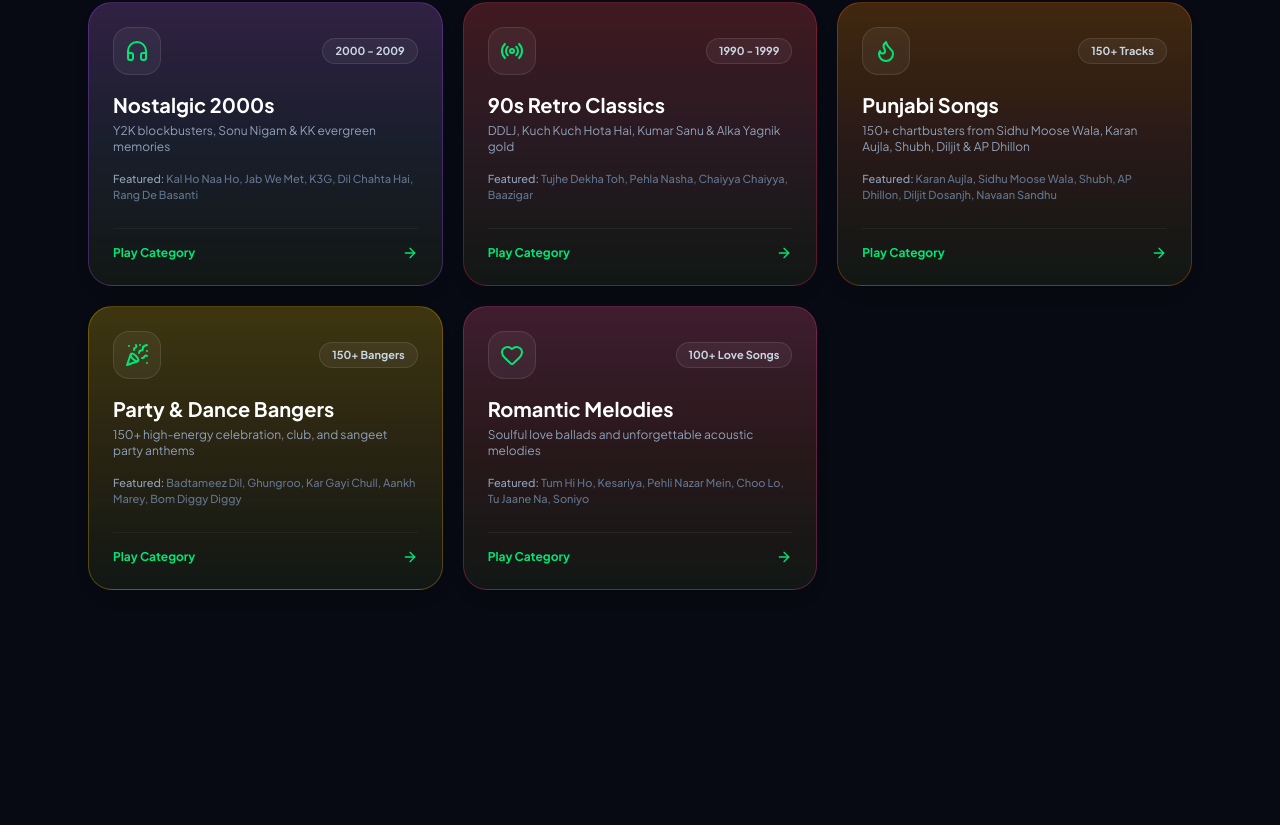
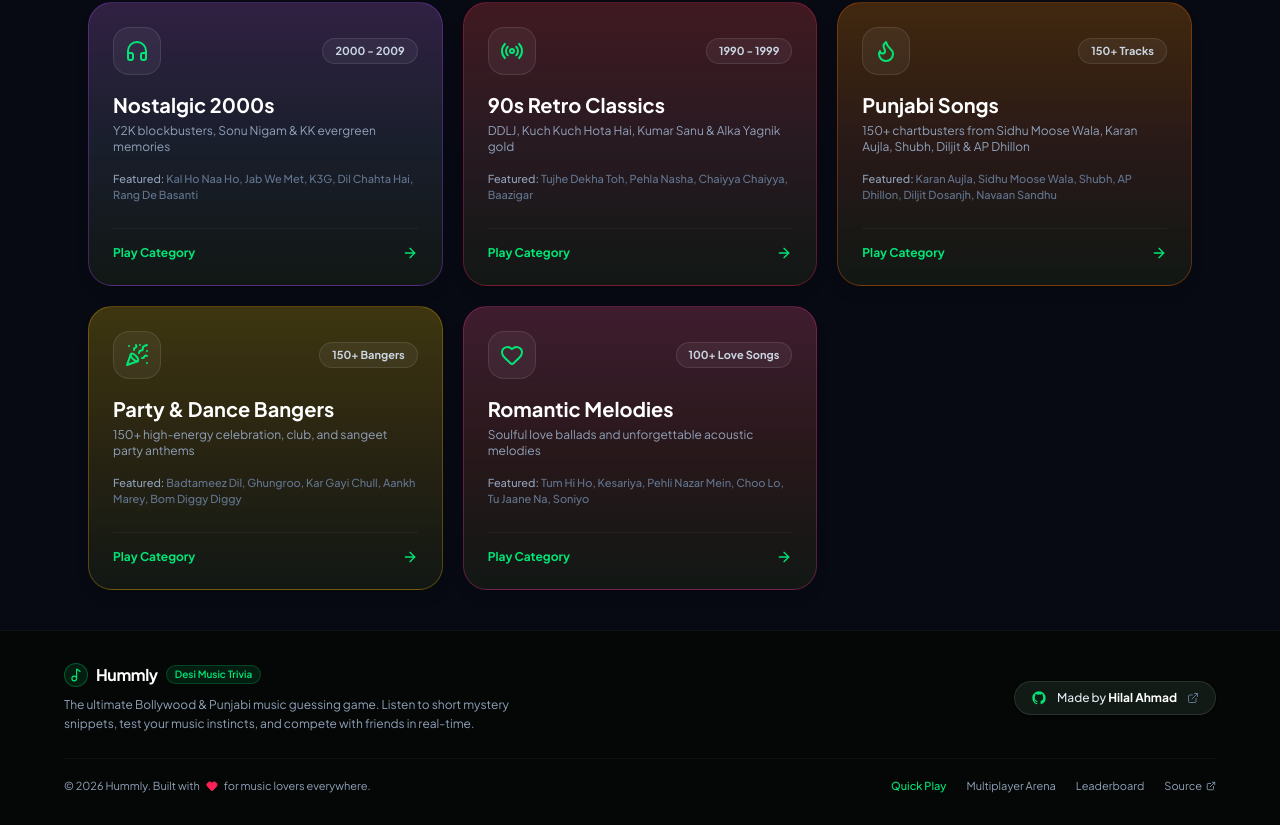
Before and after one commit to HilalAhmad01/Hummly, a Next.js app: page / in a window 1280 px wide. Shown: the part 1588-2413 px from the top of the page. Before the commit the page ends 2218 px from the top, so only its background shows below. Built offline with nearby package versions, Linux system fonts and the light colour scheme; no server answers.

Commit message:
docs(readme): rename to Hummly with creator credits & add footer with GitHub link to HilalAhmad01

```diff
--- a/src/app/layout.tsx
+++ b/src/app/layout.tsx
@@ -3,6 +3,7 @@
 import { Analytics } from '@vercel/analytics/next';
 import './globals.css';
 import Navbar from '@/components/layout/Navbar';
+import Footer from '@/components/layout/Footer';
 
 const jakarta = Plus_Jakarta_Sans({
   subsets: ['latin'],
@@ -44,6 +45,7 @@
       <body className="bg-[#060A08] text-slate-100 min-h-screen flex flex-col antialiased selection:bg-[#00E575] selection:text-black">
         <Navbar />
         <main className="flex-1 relative z-10 flex flex-col">{children}</main>
+        <Footer />
         <Analytics />
       </body>
     </html>
--- a/src/components/layout/Footer.tsx
+++ b/src/components/layout/Footer.tsx
@@ -1,52 +1,82 @@
 import React from 'react';
 import Link from 'next/link';
-import { Heart, Music2, ShieldCheck, Sparkles } from 'lucide-react';
+import { Music2, Heart, ExternalLink } from 'lucide-react';
 
 export default function Footer() {
   return (
-    <footer className="w-full border-t border-white/5 bg-[#05080F]/90 mt-auto py-8 px-4 sm:px-6 pb-20 md:pb-8 text-slate-400 text-xs">
+    <footer className="w-full border-t border-white/5 bg-[#050806]/95 backdrop-blur-md mt-auto py-8 px-4 sm:px-6 pb-20 md:pb-8 text-slate-400 text-xs relative z-20">
       <div className="max-w-6xl mx-auto flex flex-col md:flex-row items-center justify-between gap-6 text-center md:text-left">
         {/* Brand & Mission */}
-        <div className="flex flex-col gap-1.5 items-center md:items-start">
+        <div className="flex flex-col gap-2 items-center md:items-start">
           <div className="flex items-center gap-2">
-            <Music2 className="w-4 h-4 text-emerald-400" />
-            <span className="font-bold text-slate-200 text-sm">SwaraGuess</span>
-            <span className="text-[10px] px-1.5 py-0.5 rounded bg-emerald-500/10 text-emerald-400 border border-emerald-500/20">
-              Bollywood Edition
+            <div className="w-6 h-6 rounded-full bg-[#00E575]/10 border border-[#00E575]/30 flex items-center justify-center text-[#00E575]">
+              <Music2 className="w-3.5 h-3.5" />
+            </div>
+            <span className="font-bold text-white text-base tracking-tight">Hummly</span>
+            <span className="text-[10px] font-semibold px-2 py-0.5 rounded-full bg-[#00E575]/10 text-[#00E575] border border-[#00E575]/20">
+              Desi Music Trivia
             </span>
           </div>
-          <p className="max-w-md text-slate-400 text-xs">
-            A free, non-commercial trivia game testing your knowledge of iconic Hindi cinema songs across all eras.
+          <p className="max-w-md text-slate-400 text-xs leading-relaxed">
+            The ultimate Bollywood & Punjabi music guessing game. Listen to short mystery snippets, test your music instincts, and compete with friends in real-time.
           </p>
         </div>
 
-        {/* Compliant Attributions */}
-        <div className="flex flex-wrap items-center justify-center md:justify-end gap-x-6 gap-y-2 text-[11px] text-slate-400">
-          <div className="flex items-center gap-1.5">
-            <ShieldCheck className="w-3.5 h-3.5 text-emerald-400" />
-            <span>Official 30s previews via Apple Music & Deezer</span>
-          </div>
-          <div className="flex items-center gap-1.5">
-            <Sparkles className="w-3.5 h-3.5 text-amber-400" />
-            <span>Video clips via YouTube IFrame</span>
-          </div>
+        {/* Creator Badge & GitHub Link */}
+        <div className="flex flex-col sm:flex-row items-center gap-3">
+          <a
+            href="https://github.com/HilalAhmad01"
+            target="_blank"
+            rel="noopener noreferrer"
+            className="group flex items-center gap-2.5 px-4 py-2 rounded-full bg-[#111A15] hover:bg-[#18261F] border border-white/10 hover:border-[#00E575]/40 text-slate-200 hover:text-white transition-all shadow-sm cursor-pointer"
+          >
+            {/* Crisp GitHub SVG */}
+            <svg
+              className="w-4 h-4 text-[#00E575] group-hover:scale-110 transition-transform fill-current"
+              viewBox="0 0 24 24"
+              aria-hidden="true"
+            >
+              <path
+                fillRule="evenodd"
+                clipRule="evenodd"
+                d="M12 2C6.477 2 2 6.484 2 12.017c0 4.425 2.865 8.18 6.839 9.504.5.092.682-.217.682-.483 0-.237-.008-.868-.013-1.703-2.782.605-3.369-1.343-3.369-1.343-.454-1.158-1.11-1.466-1.11-1.466-.908-.62.069-.608.069-.608 1.003.07 1.53 1.032 1.53 1.032.892 1.53 2.341 1.088 2.91.832.092-.647.35-1.088.636-1.338-2.22-.253-4.555-1.113-4.555-4.951 0-1.093.39-1.988 1.029-2.688-.103-.253-.446-1.272.098-2.65 0 0 .84-.27 2.75 1.026A9.564 9.564 0 0112 6.844c.85.004 1.705.115 2.504.337 1.909-1.296 2.747-1.027 2.747-1.027.546 1.379.202 2.398.1 2.651.64.7 1.028 1.595 1.028 2.688 0 3.848-2.339 4.695-4.566 4.943.359.309.678.92.678 1.855 0 1.338-.012 2.419-.012 2.747 0 .268.18.58.688.482A10.019 10.019 0 0022 12.017C22 6.484 17.522 2 12 2z"
+              />
+            </svg>
+            <span className="text-xs font-medium">
+              Made by <span className="font-bold text-white group-hover:text-[#00E575] transition-colors">Hilal Ahmad</span>
+            </span>
+            <ExternalLink className="w-3 h-3 text-slate-500 group-hover:text-[#00E575] transition-colors" />
+          </a>
         </div>
       </div>
 
-      <div className="max-w-6xl mx-auto mt-6 pt-4 border-t border-white/5 flex flex-col sm:flex-row items-center justify-between gap-3 text-[11px]">
-        <p className="text-slate-400">
-          &copy; {new Date().getFullYear()} SwaraGuess. Created for Bollywood music lovers everywhere.
+      {/* Bottom Row */}
+      <div className="max-w-6xl mx-auto mt-6 pt-5 border-t border-white/5 flex flex-col sm:flex-row items-center justify-between gap-3 text-[11px]">
+        <p className="text-slate-400 flex items-center gap-1.5 justify-center">
+          <span>&copy; {new Date().getFullYear()} Hummly. Built with</span>
+          <Heart className="w-3 h-3 text-rose-500 inline fill-rose-500" />
+          <span>for music lovers everywhere.</span>
         </p>
-        <div className="flex items-center gap-4">
-          <Link href="/play" className="text-emerald-400 hover:text-emerald-300 transition-colors">
+
+        <div className="flex items-center gap-5 text-slate-400">
+          <Link href="/play" className="text-[#00E575] hover:underline transition-colors font-medium">
             Quick Play
           </Link>
-          <Link href="/leaderboard" className="text-slate-400 hover:text-slate-300 transition-colors">
-            Leaderboards
+          <Link href="/multiplayer" className="hover:text-slate-200 transition-colors">
+            Multiplayer Arena
           </Link>
-          <Link href="/profile" className="text-slate-400 hover:text-slate-300 transition-colors">
-            Stats
+          <Link href="/leaderboard" className="hover:text-slate-200 transition-colors">
+            Leaderboard
           </Link>
+          <a
+            href="https://github.com/HilalAhmad01/Hummly"
+            target="_blank"
+            rel="noopener noreferrer"
+            className="hover:text-slate-200 transition-colors flex items-center gap-1"
+          >
+            <span>Source</span>
+            <ExternalLink className="w-2.5 h-2.5" />
+          </a>
         </div>
       </div>
     </footer>
```
Also changed, not shown: 1 other file (tests, documents, lock files or other folders).
